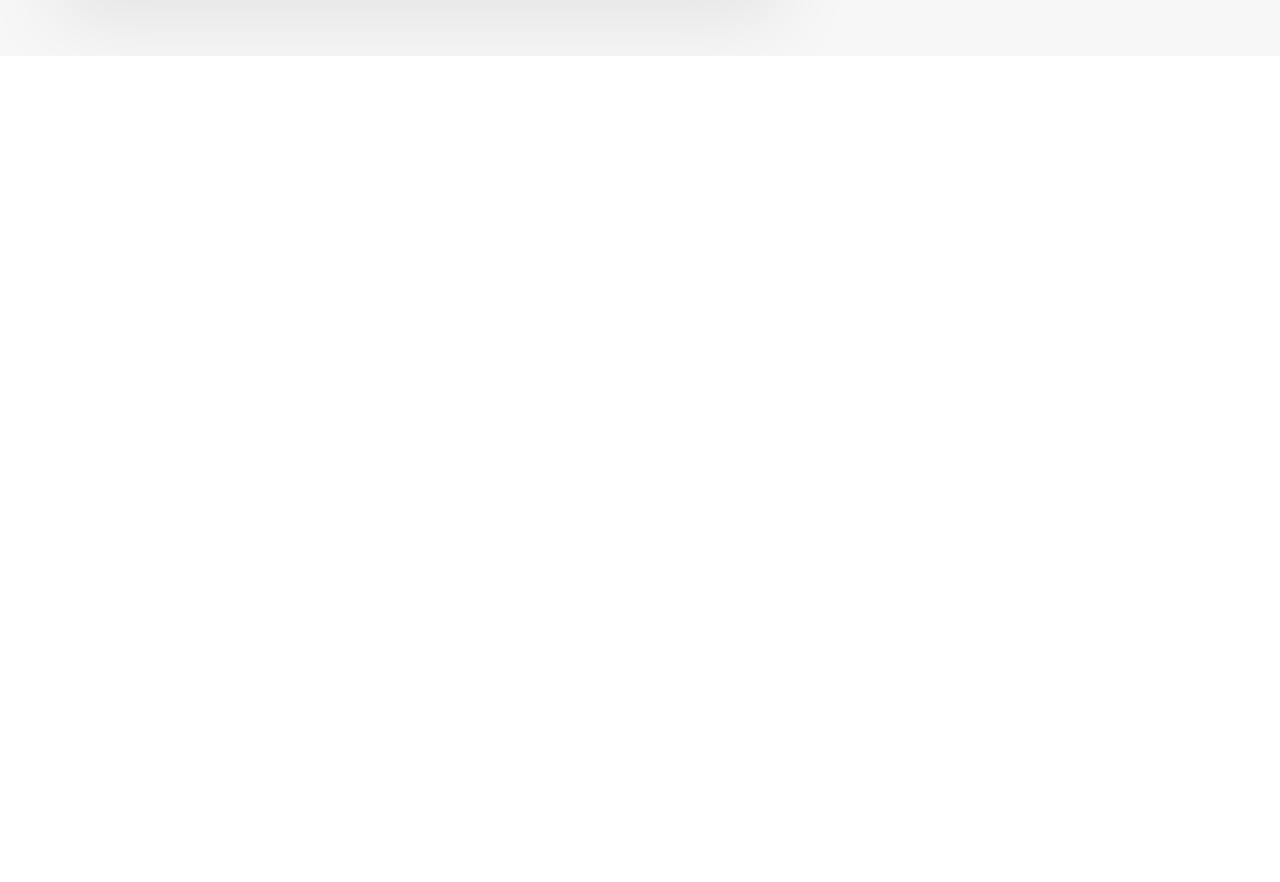
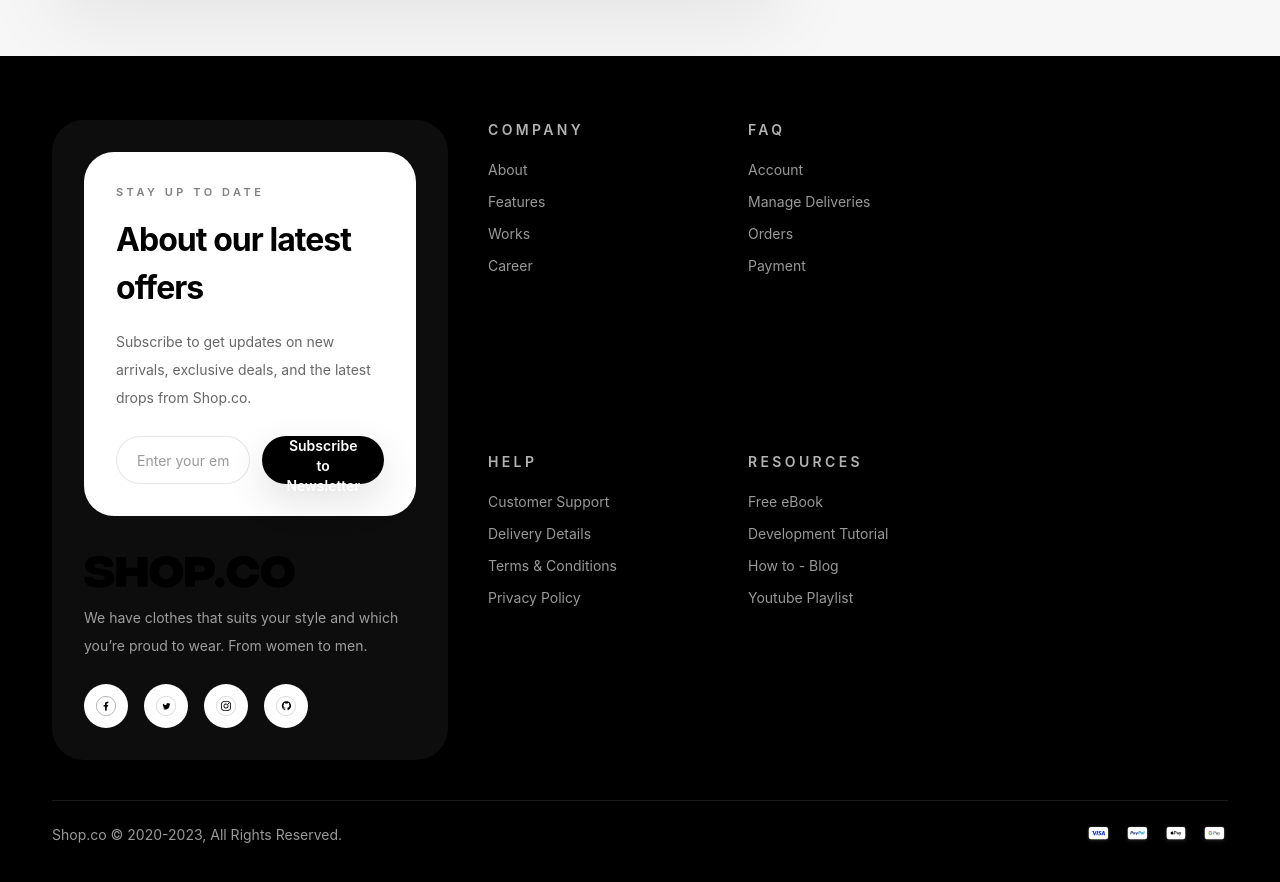
Before and after one commit to NgirfanulMangali/E-ecommerce-project, a React (Vite) app in the folder client/: page / in a window 1280 px wide. Shown: the part 4100-4982 px from the top of the page. Before the commit the page ends 4156 px from the top, so only its background shows below. Built offline with nearby package versions, Linux system fonts and the light colour scheme.

Commit message:
feat(ui): add Testimonials and Footer; fix CategorySection alt text

```diff
--- a/client/src/App.tsx
+++ b/client/src/App.tsx
@@ -5,6 +5,7 @@ import NewArrivals from "./components/ NewArrivals";
 import TopSelling from "./components/TopSelling";
 import Testimonials from "./components/Testimonials";
 import CategorySection from "./components/CategorySection";
+import Footer from "./components/Footer";
 import SignupModal from "./components/SignupModal";
 
 function App() {
@@ -24,6 +25,7 @@ function App() {
       <TopSelling />
       <CategorySection />
       <Testimonials />
+      <Footer />
 
       <SignupModal
         showForm={showForm}
--- /dev/null
+++ b/client/src/components/Footer.tsx
@@ -0,0 +1,133 @@
+import shopCoLogo from "../assets/resources/shopCo.svg";
+import facebookIcon from "../assets/resources/facebook icon.svg";
+import instagramIcon from "../assets/resources/instagram icon.svg";
+import twitterIcon from "../assets/resources/twitter icon.svg";
+import githubIcon from "../assets/resources/github icon.svg";
+import visaIcon from "../assets/resources/visa icon.svg";
+import paypalIcon from "../assets/resources/paypal icon.svg";
+import applePayIcon from "../assets/resources/pay apple icon.svg";
+import googlePayIcon from "../assets/resources/payment google icon.svg";
+
+function Footer() {
+  return (
+    <footer className="bg-black text-white">
+      <div className="mx-auto max-w-[1240px] px-4 py-14 sm:px-8 sm:py-16">
+        <div className="grid gap-10 lg:grid-cols-[1.8fr_1fr_1fr_1fr]">
+          <div className="rounded-[32px] bg-white/5 p-6 sm:p-8">
+            <div className="rounded-[30px] bg-white p-6 text-black sm:p-8">
+              <p className="text-[11px] font-semibold uppercase tracking-[0.32em] text-black/50">
+                Stay up to date
+              </p>
+              <h2 className="mt-4 text-[28px] font-bold tracking-[-0.03em] sm:text-[32px]">
+                About our latest offers
+              </h2>
+              <p className="mt-4 text-sm leading-7 text-black/60">
+                Subscribe to get updates on new arrivals, exclusive deals, and the
+                latest drops from Shop.co.
+              </p>
+              <div className="mt-6 flex flex-col gap-3 sm:flex-row">
+                <input
+                  type="email"
+                  placeholder="Enter your email address"
+                  className="h-12 w-full rounded-full border border-black/10 bg-white/90 px-5 text-sm text-black outline-none placeholder:text-black/40 sm:max-w-[320px]"
+                />
+                <button className="h-12 rounded-full bg-black px-6 text-sm font-semibold text-white shadow-[0_16px_40px_rgba(0,0,0,0.12)] sm:w-auto">
+                  Subscribe to Newsletter
+                </button>
+              </div>
+            </div>
+
+            <div className="mt-10 flex flex-col gap-6">
+              <div>
+                <img src={shopCoLogo} alt="Shop.co logo" className="h-8 w-auto" />
+                <p className="mt-4 max-w-[360px] text-sm leading-7 text-white/60">
+                  We have clothes that suits your style and which you’re proud to wear.
+                  From women to men.
+                </p>
+              </div>
+
+              <div className="flex items-center gap-4">
+                <a href="#" className="inline-flex h-11 w-11 items-center justify-center rounded-full bg-white text-black transition hover:opacity-90">
+                  <img src={facebookIcon} alt="Facebook" className="h-5 w-5" />
+                </a>
+                <a href="#" className="inline-flex h-11 w-11 items-center justify-center rounded-full bg-white text-black transition hover:opacity-90">
+                  <img src={twitterIcon} alt="Twitter" className="h-5 w-5" />
+                </a>
+                <a href="#" className="inline-flex h-11 w-11 items-center justify-center rounded-full bg-white text-black transition hover:opacity-90">
+                  <img src={instagramIcon} alt="Instagram" className="h-5 w-5" />
+                </a>
+                <a href="#" className="inline-flex h-11 w-11 items-center justify-center rounded-full bg-white text-black transition hover:opacity-90">
+                  <img src={githubIcon} alt="Github" className="h-5 w-5" />
+                </a>
+              </div>
+            </div>
+          </div>
+
+          <div className="grid gap-6 sm:grid-cols-2 sm:grid-rows-[auto_auto] lg:grid-cols-1 lg:grid-rows-auto">
+            <div>
+              <h3 className="text-sm font-semibold uppercase tracking-[0.24em] text-white/70">
+                Company
+              </h3>
+              <ul className="mt-5 space-y-3 text-sm text-white/60">
+                <li>About</li>
+                <li>Features</li>
+                <li>Works</li>
+                <li>Career</li>
+              </ul>
+            </div>
+
+            <div>
+              <h3 className="text-sm font-semibold uppercase tracking-[0.24em] text-white/70">
+                Help
+              </h3>
+              <ul className="mt-5 space-y-3 text-sm text-white/60">
+                <li>Customer Support</li>
+                <li>Delivery Details</li>
+                <li>Terms & Conditions</li>
+                <li>Privacy Policy</li>
+              </ul>
+            </div>
+          </div>
+
+          <div className="grid gap-6 sm:grid-cols-2 sm:grid-rows-[auto_auto] lg:grid-cols-1 lg:grid-rows-auto">
+            <div>
+              <h3 className="text-sm font-semibold uppercase tracking-[0.24em] text-white/70">
+                FAQ
+              </h3>
+              <ul className="mt-5 space-y-3 text-sm text-white/60">
+                <li>Account</li>
+                <li>Manage Deliveries</li>
+                <li>Orders</li>
+                <li>Payment</li>
+              </ul>
+            </div>
+
+            <div>
+              <h3 className="text-sm font-semibold uppercase tracking-[0.24em] text-white/70">
+                Resources
+              </h3>
+              <ul className="mt-5 space-y-3 text-sm text-white/60">
+                <li>Free eBook</li>
+                <li>Development Tutorial</li>
+                <li>How to - Blog</li>
+                <li>Youtube Playlist</li>
+              </ul>
+            </div>
+          </div>
+        </div>
+
+        <div className="mt-10 flex flex-col gap-6 border-t border-white/10 pt-6 text-sm text-white/60 sm:flex-row sm:items-center sm:justify-between">
+          <p>Shop.co © 2020-2023, All Rights Reserved.</p>
+          <div className="flex flex-wrap items-center gap-3">
+            <img src={visaIcon} alt="Visa" className="h-5 w-auto" />
+            <img src={paypalIcon} alt="PayPal" className="h-5 w-auto" />
+            <img src={applePayIcon} alt="Apple Pay" className="h-5 w-auto" />
+            <img src={googlePayIcon} alt="Google Pay" className="h-5 w-auto" />
+          </div>
+        </div>
+      </div>
+    </footer>
+  );
+}
+
+export default Footer;
```
